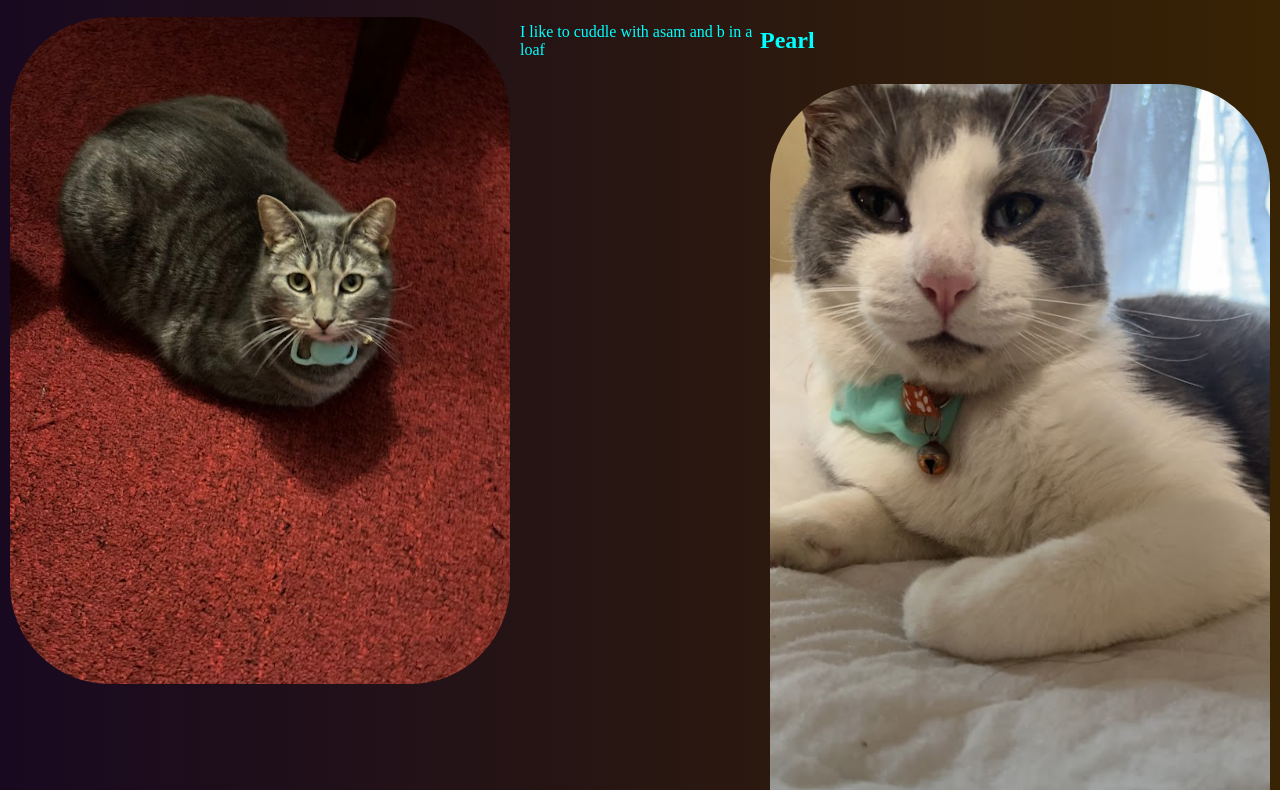
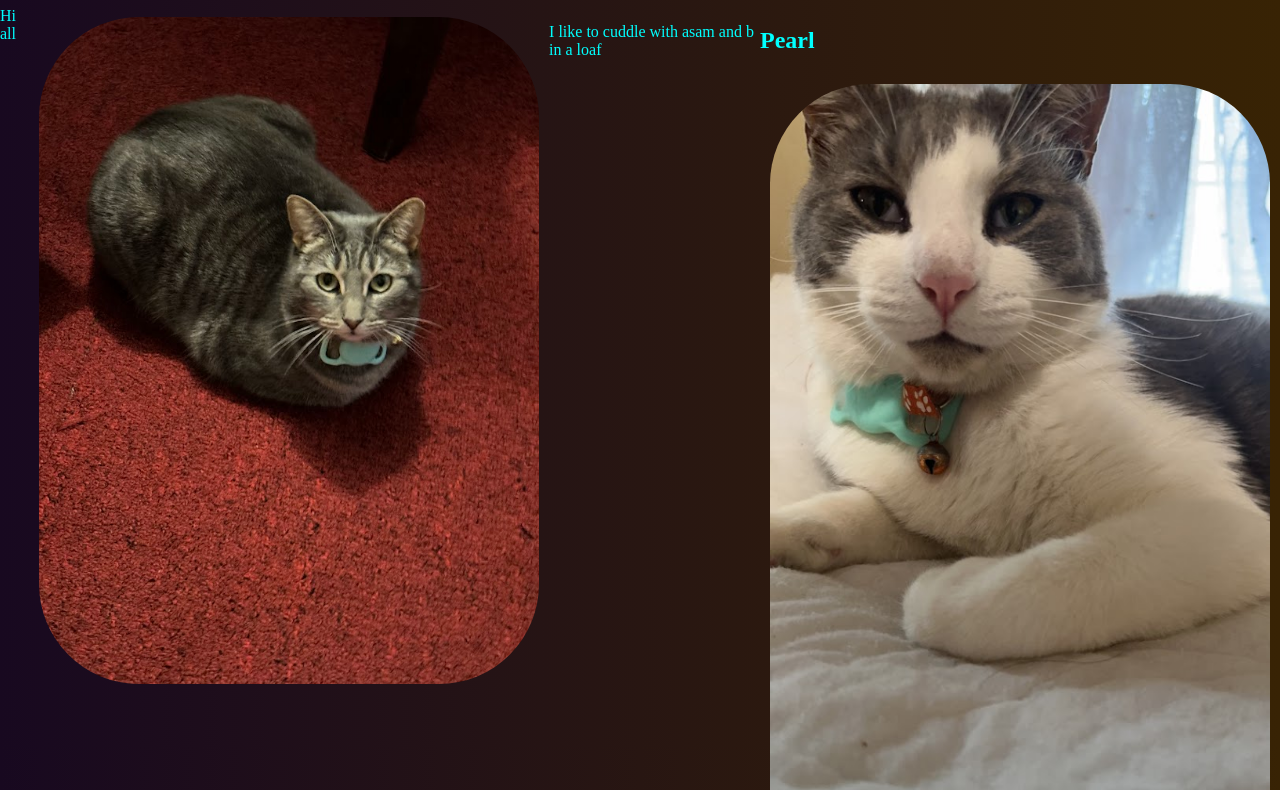
Before and after one commit to SciKratos/4-cats, a plain HTML site: page cats code/index.html in a window 1280 px wide. Shown: the part 73-863 px from the top of the page. Drawn offline with Linux system fonts and the light colour scheme.

Commit message:
Haiders-Cats

```diff
--- a/cats code/index.html
+++ b/cats code/index.html
@@ -8,7 +8,7 @@
     <div class="gradient"></div>
     <h1>Juju</h1>
     <div class="container">
-
+    <div>Hi all</div>
     <img src = "images/juju1.jpg"
     alt="Juju Cat Image" class="image">
     <p>I like to cuddle with asam and b in a loaf</p>
@@ -24,15 +24,17 @@
  <!--style ="width: 500px; height: auto; border-radius: 100px;"-->
     <style>
 
-    { img
+    img {
       width: 500px;
       border-radius: 100px;
       float: left;
       margin-right: 10px;
+    }
 
+    .username {
 
-    .username
       font-weight: bold;
+
       font-size: 50px;
 
       font-size: 20px;} </style>
```
